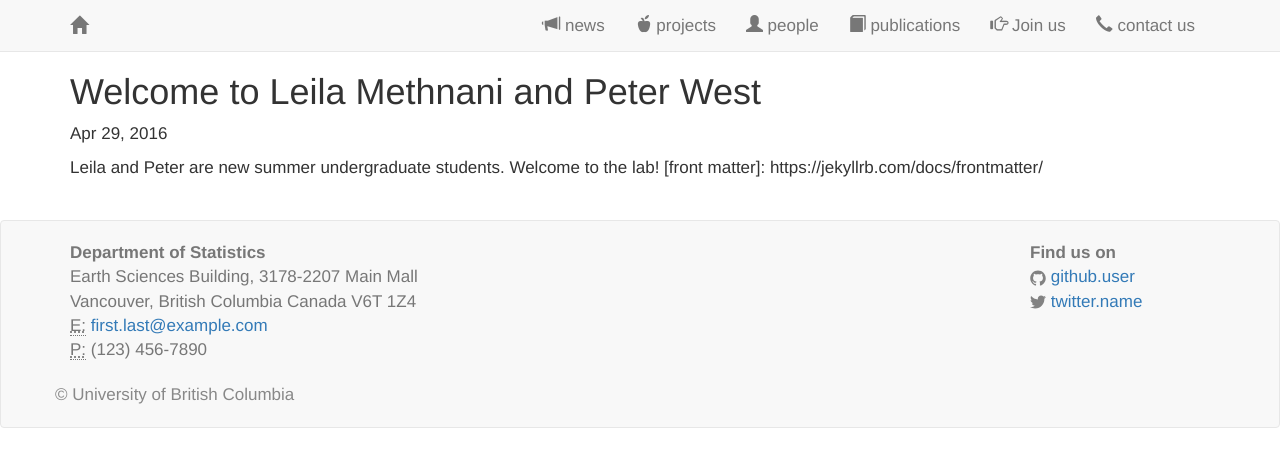
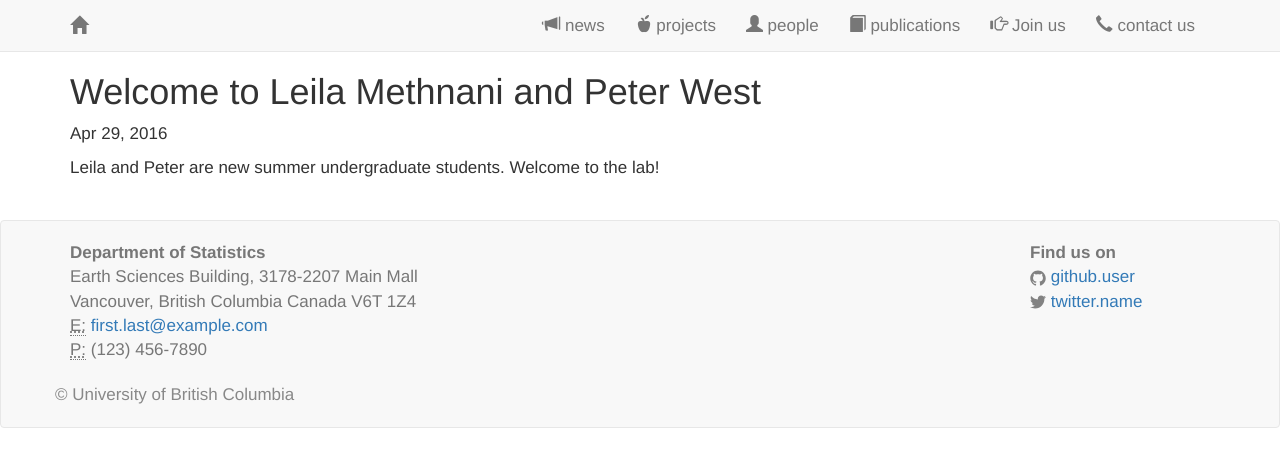
Before and after one commit to saramostafavi/saramostafavi.github.io, a Jekyll site: the page built from _posts/2016-05-02-new-students.md, in a window 1280 px wide. Shown: the top 467 px of the page. Built offline with Jekyll 4.4.1, drawn with Linux system fonts in a browser that asks for light colours; nearby versions of some CDN libraries; a style sheet for code colours, icons or effects is not loaded.

Commit message:
Update 2016-05-02-new-students.md

```diff
--- a/_posts/2016-05-02-new-students.md
+++ b/_posts/2016-05-02-new-students.md
@@ -5,6 +5,4 @@ date:   2016-04-29
 excerpt: >
   Leila and Peter are new summer undergraduate students. Welcome to the lab!
 ---
-
 Leila and Peter are new summer undergraduate students. Welcome to the lab!
-[front matter]: https://jekyllrb.com/docs/frontmatter/
```
